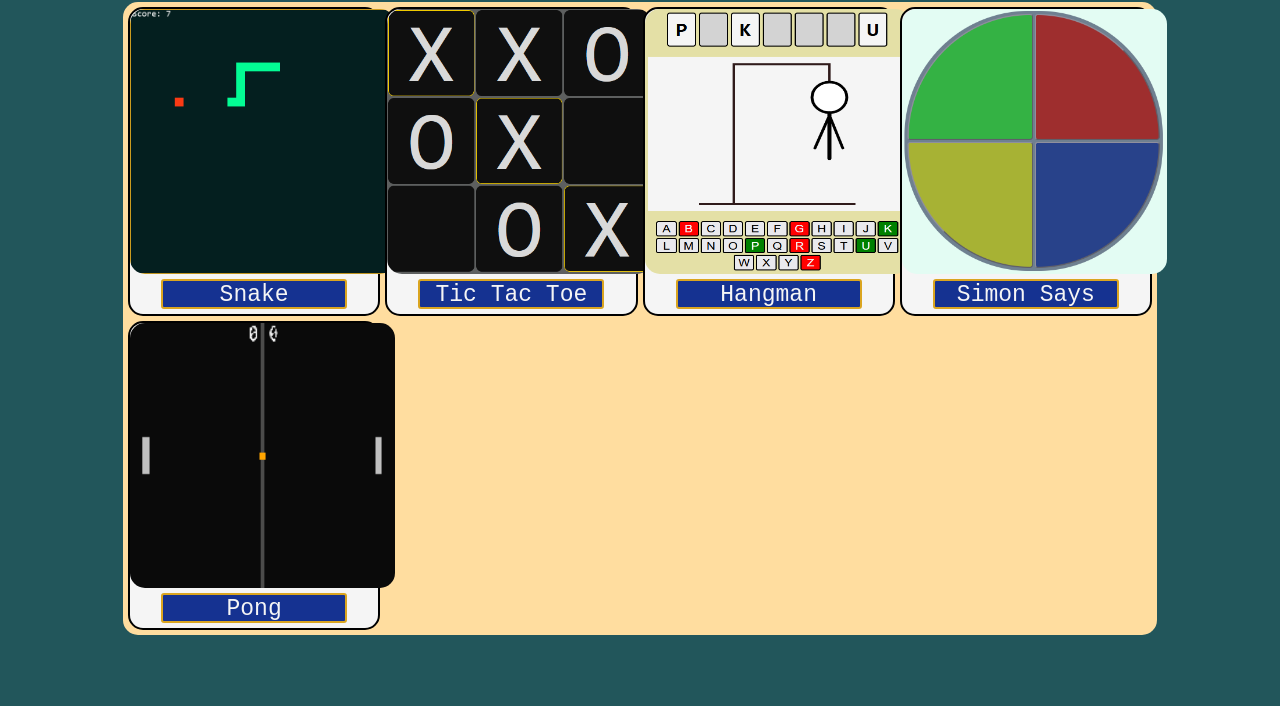
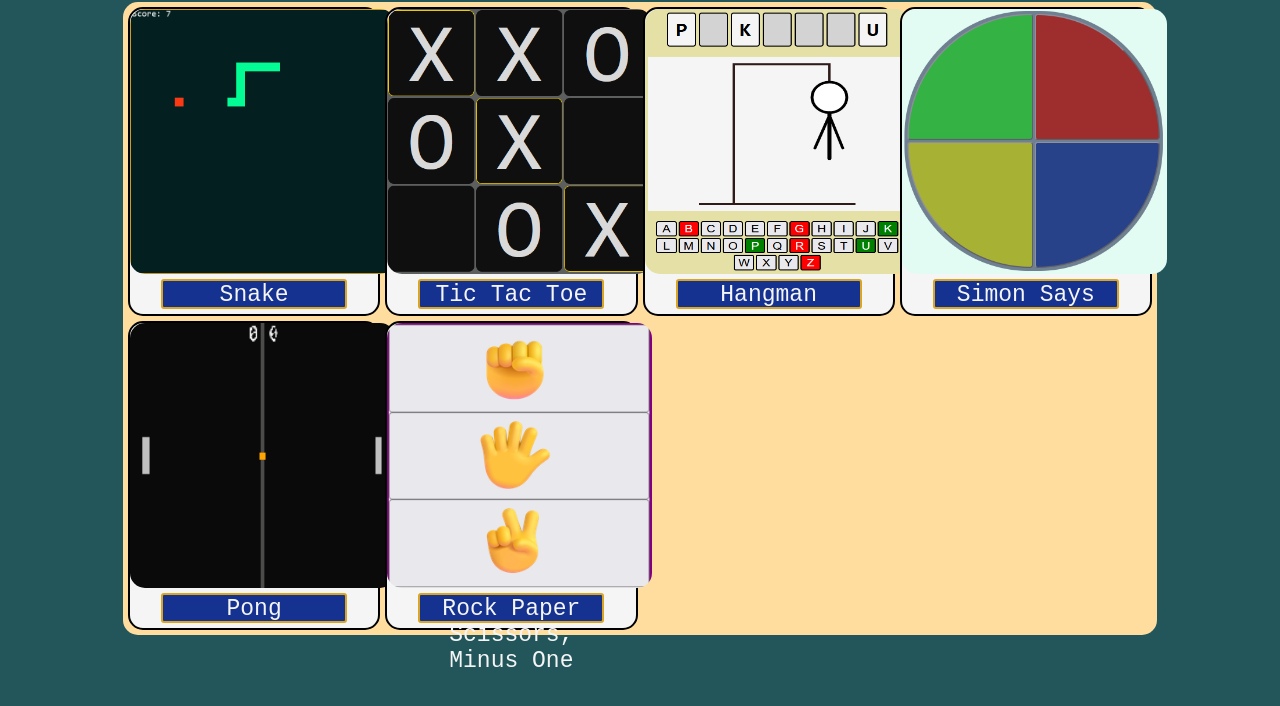
Before and after one commit to bigWblue/jankyGameShelf, a plain HTML site: page index.html in a window 1280 px wide. Shown: the part 78-784 px from the top of the page. Drawn offline with Linux system fonts and the light colour scheme.

Commit message:
Add new game card

```diff
--- a/index.html
+++ b/index.html
@@ -29,6 +29,12 @@
             <img src="./pong/assets/pongSShot.png" alt="pong">
             <button class="card-btn" onclick="window.location.href='./pong/index.html';">Pong</button>
         </div>
+        <div class="game-cards">
+            <img src="./RPSminusOne/assets/RpsSShot.png" alt="rock paper scissors minus one">
+            <button class="card-btn" onclick="window.location.href='./RPSminusOne/index.html';">
+                Rock Paper Scissors, Minus One
+            </button>
+        </div>
     </div>
 </body>
 </html>
```
